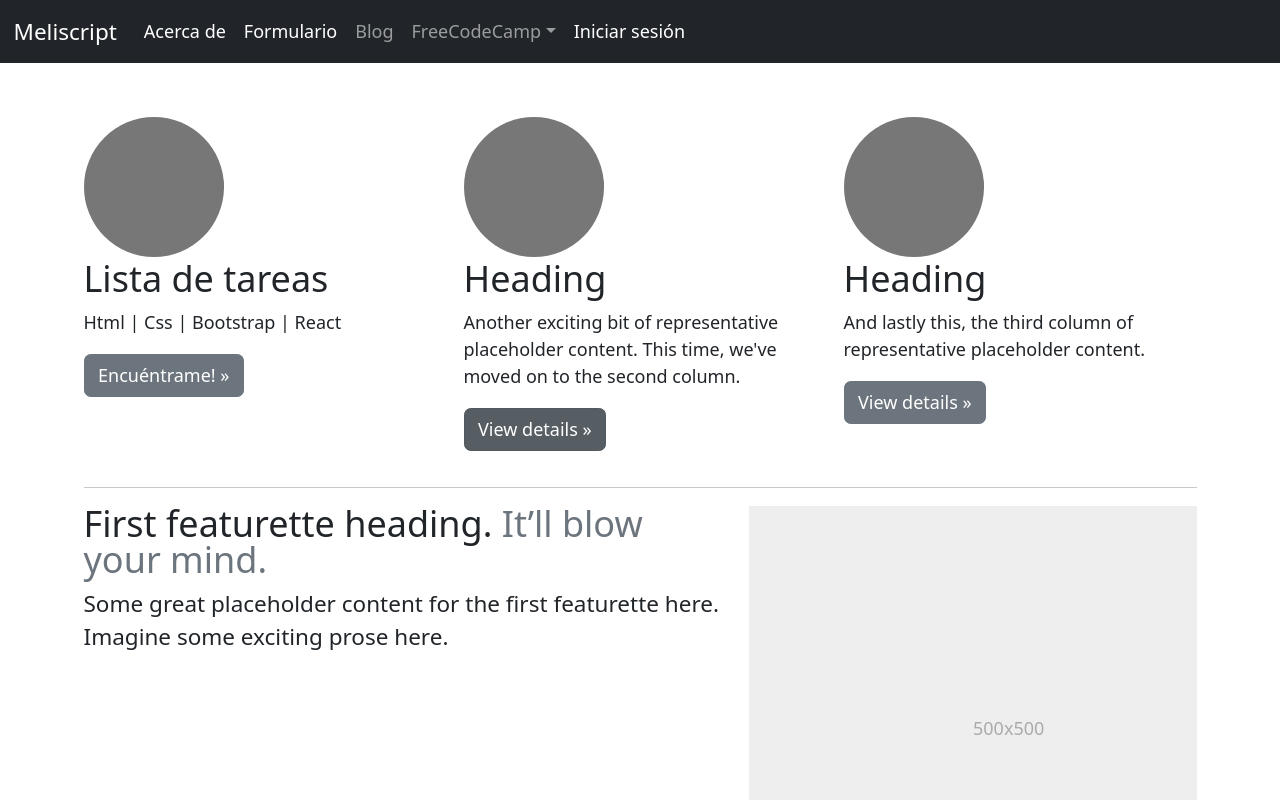
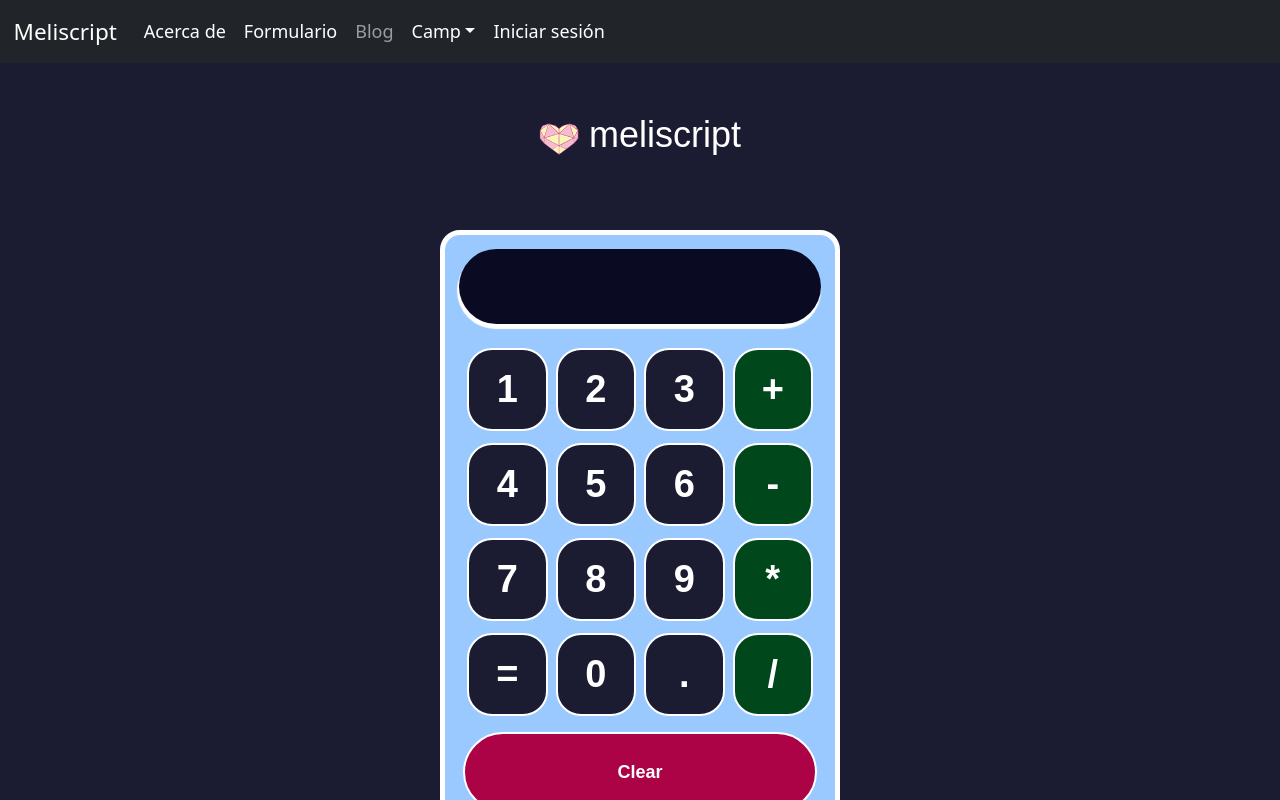
Before and after one commit to MeliBis/raiz-react, a React (Create React App) app in the folder raiz/: page /calculadora in a window 1280 px wide. Before the commit this address led to /. Shown: the top 800 px of the page. Built offline with nearby package versions, Linux system fonts and the light colour scheme.

Commit message:
comienzo de proyecto calculadora

```diff
--- a/raiz/src/components/Navbar.jsx
+++ b/raiz/src/components/Navbar.jsx
@@ -24,13 +24,14 @@ const NavBar = () => {
         <NavLink className="nav-link" to="/blog">Blog</NavLink>
       </li>
       <li className="nav-item dropdown">
-        <NavLink className="nav-link dropdown-toggle" to="/proyectos" role="button" data-bs-toggle="dropdown" aria-expanded="false">
-         FreeCodeCamp
+        <NavLink className="nav-link dropdown-toggle" to="#" role="button" data-bs-toggle="dropdown" aria-expanded="false">
+         Camp
         </NavLink>
         <ul className="dropdown-menu">
           <li><NavLink className="dropdown-item" to="/testimonios">Testimonios</NavLink></li>
           <li><NavLink className="dropdown-item" to="/contador">Contador de clicks</NavLink></li>
-          <li><NavLink className="dropdown-item" to="#">Tercer proyecto</NavLink></li>
+          <li><NavLink className="dropdown-item" to="/calculadora">Calculadora</NavLink></li>
+          <li><NavLink className="dropdown-item" to="#">Lista de tareas</NavLink></li>
         </ul>
       </li>
       <li className="nav-item">
--- /dev/null
+++ b/raiz/src/components/claculadora/Botones.jsx
@@ -0,0 +1,20 @@
+import React from 'react'
+import '../../styles.css/boton-calculadora.css'
+
+const Botones = (props) => {
+
+const esOperador = valor =>{
+    return isNaN(valor) && (valor != '.' && (valor != '='))
+}
+
+
+  return (
+    <div
+    className={`boton-contenedor ${esOperador(props.children) ? 'operador' : ''}`.trimEnd()}
+    >
+        {props.children}
+    </div>
+  )
+}
+
+export default Botones
--- /dev/null
+++ b/raiz/src/components/claculadora/Clear.jsx
@@ -0,0 +1,11 @@
+import React from 'react'
+import '../../styles.css/Clear.css'
+const Clear = (props) => {
+  return (
+    <div className='boton-clear' >
+        {props.children}
+    </div>
+  )
+}
+
+export default Clear
--- /dev/null
+++ b/raiz/src/components/claculadora/Pantalle.jsx
@@ -0,0 +1,12 @@
+import React from 'react'
+import '../../styles.css/Pantalla.css'
+
+const Pantalle = ({input}) => {
+  return (
+    <div className='input'>
+        {input}
+    </div>
+  )
+}
+
+export default Pantalle
--- /dev/null
+++ b/raiz/src/pages/CalculadoraPage.jsx
@@ -0,0 +1,57 @@
+import meliscriptLogo from '../assets/contador/meliscript.png'
+import Botones from '../components/claculadora/Botones'
+import Clear from '../components/claculadora/Clear'
+import Pantalle from '../components/claculadora/Pantalle'
+
+import '../styles.css/Calculadora.css'
+
+
+const CalculadoraPage = () => {
+  return (
+    <div className='App2'>
+        <div className="meliscript-logo-contenedor2">
+            <img
+                src={meliscriptLogo}
+                alt="meliscript-logo2"
+                className='meliscript-logo2'
+                title='meliscript logo' />
+                <h2 className='titulo-logo'>meliscript</h2>
+        </div>
+        <div className="contenedor-calculadora">
+        <Pantalle/>
+        <div className='fila'>
+                <Botones>1</Botones>
+                <Botones>2</Botones>
+                <Botones>3</Botones>
+                <Botones>+</Botones>
+            </div>
+            <div className='fila'>
+                <Botones>4</Botones>
+                <Botones>5</Botones>
+                <Botones>6</Botones>
+                <Botones>-</Botones>
+
+            </div>
+            <div className='fila'>
+                <Botones>7</Botones>
+                <Botones>8</Botones>
+                <Botones>9</Botones>
+                <Botones>*</Botones>
+
+            </div>
+            <div className='fila'>
+                <Botones>=</Botones>
+                <Botones>0</Botones>
+                <Botones>.</Botones>
+                <Botones>/</Botones>
+            </div>
+            <div className='fila'>
+                <Clear>Clear</Clear>
+            </div>
+
+        </div>
+    </div>
+  )
+}
+
+export default CalculadoraPage
--- a/raiz/src/routers/AppRouter.jsx
+++ b/raiz/src/routers/AppRouter.jsx
@@ -15,6 +15,7 @@ import ListaTareasPage from "../pages/ListaTareasPage";
 import TestimoniosPage from "../pages/TestimoniosPage";
 import NavBar from "../components/Navbar";
 import ContadorPages from "../pages/ContadorPages";
+import CalculadoraPage from "../pages/CalculadoraPage";
 
 const AppRouter = () => {
   return (
@@ -29,6 +30,7 @@ const AppRouter = () => {
         <Route path="/listaTareas" element={<ListaTareasPage />} />
         <Route path="/testimonios" element={<TestimoniosPage />} />
         <Route path="/contador" element={<ContadorPages />} />
+        <Route path="/calculadora" element={<CalculadoraPage />} />
 
 
 
--- /dev/null
+++ b/raiz/src/styles.css/Calculadora.css
@@ -0,0 +1,40 @@
+.App2{
+
+    height: 100vh;
+    padding-top: 10px;
+    background-color: #1b1b32;
+    font-family: Arial, Helvetica, sans-serif;
+    display: flex;
+    flex-wrap: wrap;
+    justify-content: center;
+    align-items: center;
+}
+.meliscript-logo-contenedor2{
+    width: 100%;
+    height: 50px;
+    margin-top: 8px;
+    display: flex;
+    align-items: center;
+    justify-content: center;
+}
+.meliscript-logo2{
+    height: 40px;
+}
+
+.contenedor-calculadora{
+    width: 400px;
+    height: 600px;
+    padding: 14px;
+    background-color: #99c9ff;
+    border-radius: 20px;
+    border: 5px solid white ;
+}
+.fila{
+    margin: 4px;
+    display: flex;
+    align-items: center;
+    justify-content: center;
+}
+.operador{
+
+}
--- /dev/null
+++ b/raiz/src/styles.css/Clear.css
@@ -0,0 +1,18 @@
+.boton-clear{
+    height: 80px;
+    font-style: 1.6em;
+    display: flex;
+    flex: 1;
+    background-color: #ac0246;
+    margin-top: 8px;
+    justify-content: center;
+    align-items: center;
+    font-weight: bold;
+    color: white;
+    border: 2px solid white ;
+    border-radius: 45px;
+    cursor: pointer;
+}
+.boton-clear:hover{
+    background-color: #ebb000;
+}
--- /dev/null
+++ b/raiz/src/styles.css/Pantalla.css
@@ -0,0 +1,15 @@
+.input{
+    height: 75px;
+    border-radius: 50px;
+    margin-bottom: 20px;
+    display: flex;
+    justify-content: flex-end;
+    align-items: center;
+    font-weight: bold;
+    font-size: 30px;
+    background-color: #0a0a23;
+    color: white;
+    padding:11px 30px 11px 11px;
+    margin: 1px solid #888;
+    box-shadow: -1px 4px 1px 1px white;
+}
--- /dev/null
+++ b/raiz/src/styles.css/boton-calculadora.css
@@ -0,0 +1,25 @@
+.boton-contenedor{
+    height: 83px;
+    display: flex;
+    flex: 1 1;
+    justify-content: center;
+    align-items: center;
+    font-weight: bolder;
+    font-size: 38px;
+    background-color: #1b1b32;
+    color: white;
+    border-radius: 25px;
+    border: 2px solid white ;
+    margin: 4px;
+    cursor: pointer;
+    user-select: none;
+}
+.boton-contenedor:hover{
+    background-color: #5a01a7;
+}
+.operador{
+    background-color: #00471b;
+}
+.operador:hover{
+    background-color: #ff6000;
+}
--- a/raiz/src/styles.css/contador.css
+++ b/raiz/src/styles.css/contador.css
@@ -3,16 +3,19 @@
     margin: 0;
     box-sizing: border-box;
 }
-html,
+/* html,
 body{
     background-color: #1b1b32;
-}
+} */
 .App{
     display: flex;
+    width: 100%;
+    height: 100%;
     flex-wrap: wrap;
     justify-content: center;
     align-items: center;
-    padding-top: 15px;
+    padding-top: 200px;
+    padding-bottom: 350px;
     font-family: serif;
     background-color: #1b1b32;
 
```
Also changed, not shown: 1 other file (tests, documents, lock files or other folders).
